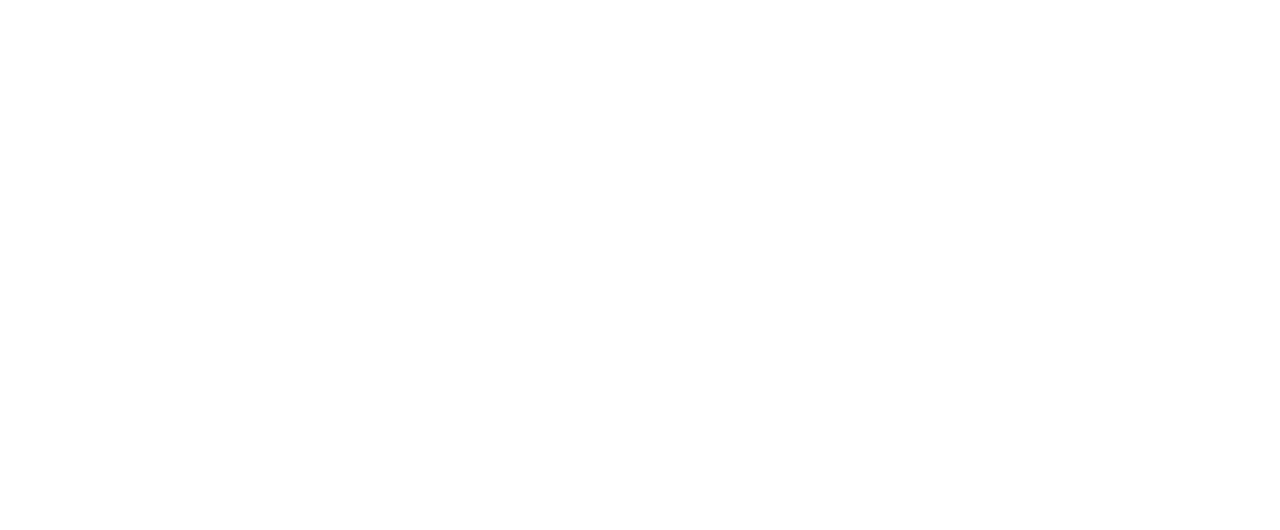
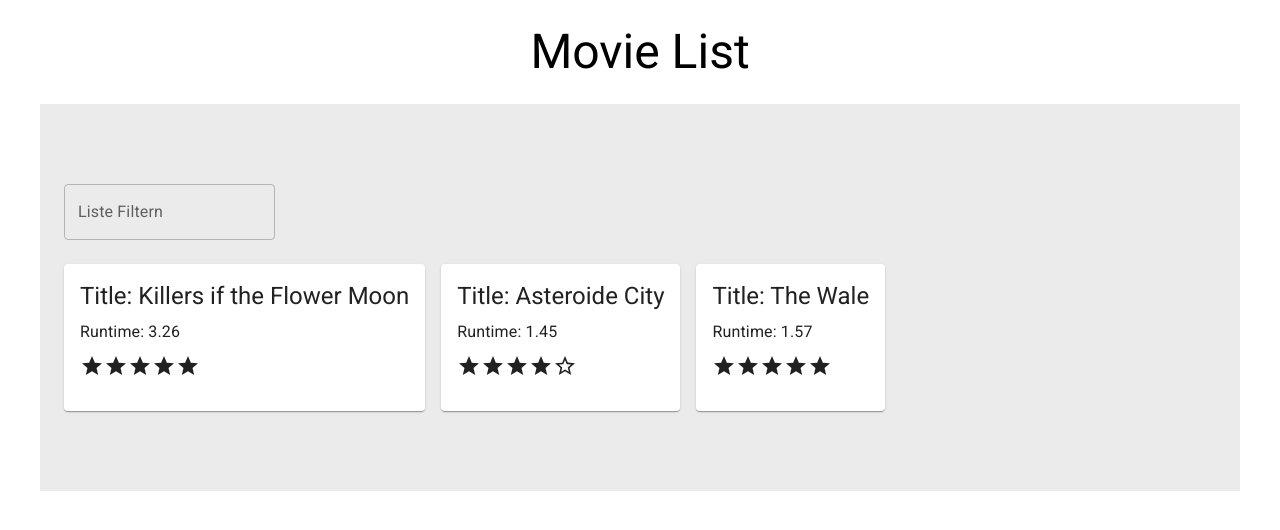
Before and after one commit to DPlauder/first_react, a React (Vite) app: page / in a window 1280 px wide. Shown: the top 530 px of the page. Built offline with nearby package versions, Linux system fonts and the light colour scheme; data requests are answered from the project's data file.

Commit message:
create Listsort

```diff
--- a/src/App.css
+++ b/src/App.css
@@ -1,4 +1,5 @@
 * {
   box-sizing: border-box;
   margin: 0;
+  font-family: "Roboto";
 }
--- a/src/App.tsx
+++ b/src/App.tsx
@@ -1,7 +1,43 @@
 import "./App.css";
+/* import FormEdit from "./components/FormEdit";
+import { MovieInput } from "./ts/interfaces/global_interfaces";
+import React from "react"; */
+import MoviesProvider from "./components/MoviesProvider";
+import MovieList from "./components/MovieList";
+import { Typography } from "@mui/material";
 
 function App() {
-  return <></>;
+  return (
+    <>
+      <Typography
+        variant="h3"
+        component="h1"
+        sx={{ textAlign: "center", mt: 3, mb: 3 }}
+      >
+        Movie List
+      </Typography>
+      <MoviesProvider>
+        <MovieList />
+      </MoviesProvider>
+
+      {/*
+      <FormEdit
+        onSave={(
+          movie: MovieInput,
+          event: React.FormEvent<HTMLFormElement>
+        ) => {
+          console.log(movie, event);
+        }}
+        editMovie={{
+          id: 9,
+          title: "best Fildm",
+          director: " best Director",
+          runtime: 300,
+          rating: 5,
+        }}
+      ></FormEdit> */}
+    </>
+  );
 }
 
 export default App;
--- a/src/components/MovieList.tsx
+++ b/src/components/MovieList.tsx
@@ -1,22 +1,40 @@
-import style from "./css/MovieList.module.css";
 import MovieListItem from "./MovieListItem";
 import useMovies from "./useMovies";
+import { Container, Grid, TextField } from "@mui/material";
 
 import { IMovie } from "../ts/interfaces/global_interfaces";
+import { useState } from "react";
 
 export default function MovieList() {
   const [movies, err] = useMovies();
+  const [filter, setFilter] = useState("");
   {
     if (err !== null) {
-      return <div>{(err as Error).message}</div>;
+      return <Container>{(err as Error).message}</Container>;
     } else {
       return (
-        <div className={style.moviesContainer}>
-          {"."}
-          {(movies as IMovie[]).map((movie: IMovie): JSX.Element => {
-            return <MovieListItem key={movie.id} movie={movie} />;
-          })}
-        </div>
+        <Container sx={{ backgroundColor: "#EBEBEB", p: 10 }}>
+          <TextField
+            id="filter-input"
+            label="Liste Filtern"
+            variant="outlined"
+            sx={{ mb: 3 }}
+            value={filter}
+            onChange={(e) => {
+              setFilter(e.target.value);
+            }}
+          ></TextField>
+          <Grid container spacing={2}>
+            {" "}
+            {(movies as IMovie[])
+              .filter((movie: IMovie) => {
+                return movie.title.toLowerCase().includes(filter.toLowerCase());
+              })
+              .map((movie: IMovie): JSX.Element => {
+                return <MovieListItem key={movie.id} movie={movie} />;
+              })}
+          </Grid>
+        </Container>
       );
     }
   }
--- a/src/components/MovieListItem.tsx
+++ b/src/components/MovieListItem.tsx
@@ -1,6 +1,7 @@
 import style from "./css/MovieListItem.module.css";
 import { IMovie } from "../ts/interfaces/global_interfaces";
 import Rating from "./Rating";
+import { Card, CardContent, Grid, Typography } from "@mui/material";
 
 interface Props {
   movie: IMovie;
@@ -10,13 +11,25 @@
   const classNames = [style.movieCard];
   if (movie.rating >= 5) classNames.push(style.fiveStar);
   return (
-    <div className={classNames.join(" ")}>
-      <h2 className={style.heading}>Title: {movie.title}</h2>
-      <h5 className={style.heading}>Director: {movie.director}</h5>
-      <span>Runtime: {movie.runtime}</span>
-      <div>
-        <Rating item={movie}></Rating>
-      </div>
-    </div>
+    <Grid item>
+      <Card>
+        <CardContent>
+          <Typography component="h2" variant="h5">
+            Title: {movie.title}
+          </Typography>
+          <Typography
+            variant="subtitle1"
+            component="h5"
+            sx={{ mb: 1 }}
+          ></Typography>
+          <Typography variant="body1" component="span">
+            Runtime: {movie.runtime}
+          </Typography>
+          <div>
+            <Rating item={movie} />
+          </div>
+        </CardContent>
+      </Card>
+    </Grid>
   );
 }
--- /dev/null
+++ b/src/components/css/FormEdit.module.css
@@ -0,0 +1,53 @@
+.imputMovieForm {
+  display: flex;
+  justify-content: center;
+  align-items: center;
+  padding: 10%;
+  flex-direction: column;
+}
+form {
+  font-family: "Segeo UI", Tahoma, Geneva, Verdana, sans-serif;
+}
+form label {
+  width: 100%;
+}
+input[type="text"],
+input[type="number"] {
+  padding: 5px 0;
+  border: none;
+  border-bottom: 2px #e7b917 solid;
+  display: block;
+  margin: 5px 0;
+  width: 100%;
+  font-size: 1.3rem;
+  color: gray;
+}
+input ::placeholder {
+  color: #e7b917;
+}
+.saveBtn {
+  margin: 15px;
+  padding: 5px 20px;
+  font-size: 1.3rem;
+  background-color: #e7b917;
+  color: black;
+  border: solid 2px black;
+  border-radius: 5px;
+  font-weight: lighter;
+  cursor: pointer;
+  transition: all 150ms ease-in-out;
+  &:hover {
+    background-color: black;
+    color: #e7b917;
+    border-color: #e7b917;
+  }
+}
+input.error {
+  background-color: lightpink;
+  &::placeholder {
+    color: gray;
+  }
+}
+.error {
+  color: red;
+}
--- a/src/main.tsx
+++ b/src/main.tsx
@@ -1,6 +1,11 @@
 import React from "react";
 import ReactDOM from "react-dom/client";
 import App from "./App.tsx";
+
+import "@fontsource/roboto/300.css";
+import "@fontsource/roboto/400.css";
+import "@fontsource/roboto/500.css";
+import "@fontsource/roboto/700.css";
 
 ReactDOM.createRoot(document.getElementById("root")!).render(
   <React.StrictMode>
```
Also changed, not shown: package.json (+7 -1 lines), src/components/FormEdit.tsx (+43 -19 lines), 1 other file (tests, documents, lock files or other folders).
